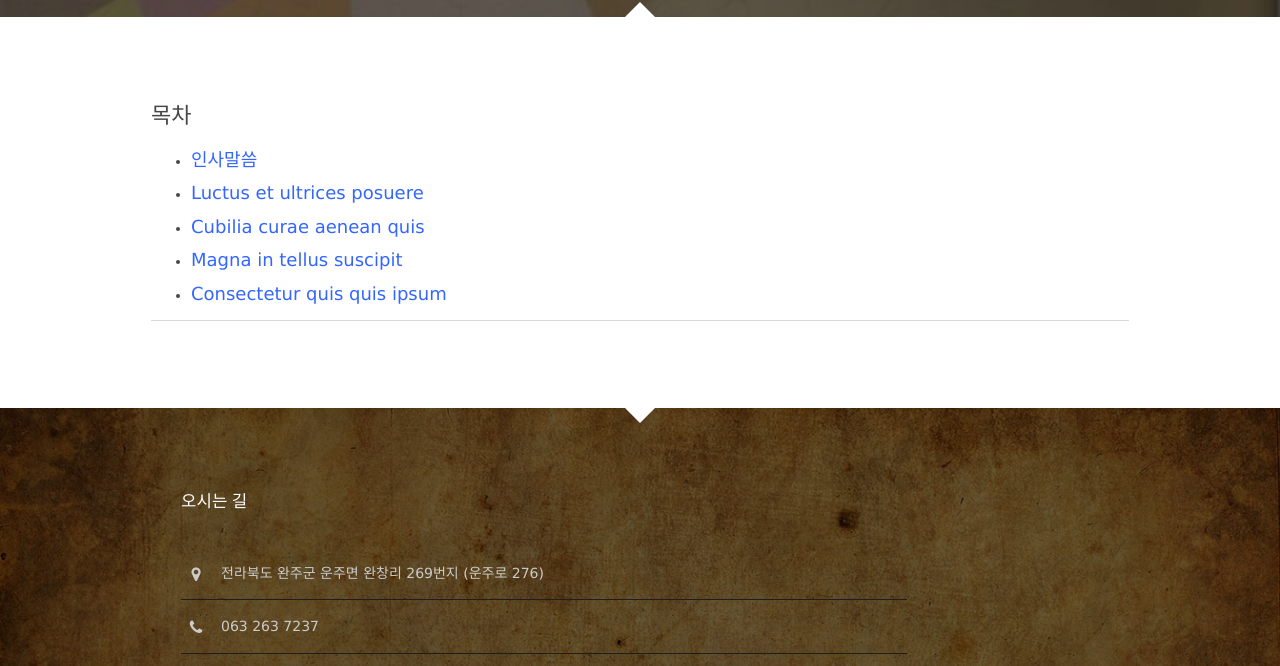
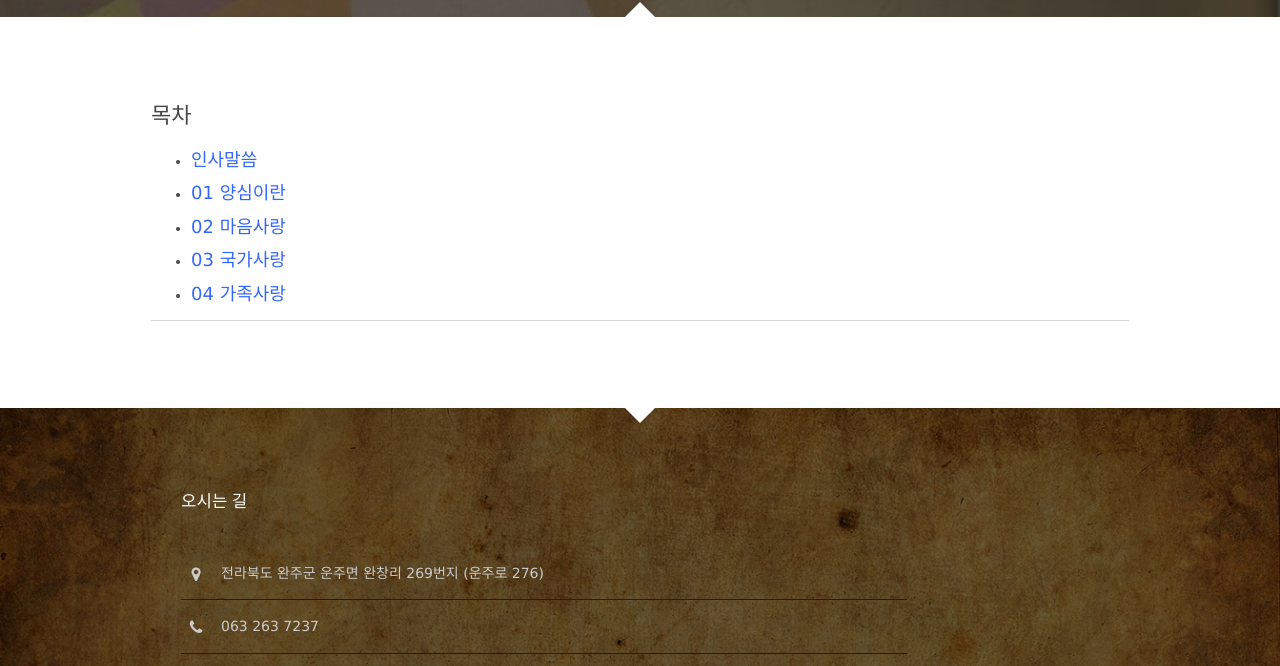
Before and after one commit to mothcar/ganghee, a plain HTML site: page pages/g_indexer.html in a window 1280 px wide. Shown: the part 97-763 px from the top of the page. Drawn offline with Linux system fonts and the light colour scheme.

Commit message:
index test

```diff
--- a/pages/g_indexer.html
+++ b/pages/g_indexer.html
@@ -48,10 +48,10 @@
         <h6 class="title">목차</h6>
         <ul class="paul-an">
           <li><a href="../pages/g_greeting.html">인사말씀</a></li>
-          <li><a href="#">Luctus et ultrices posuere</a></li>
-          <li><a href="#">Cubilia curae aenean quis</a></li>
-          <li><a href="#">Magna in tellus suscipit</a></li>
-          <li><a href="#">Consectetur quis quis ipsum</a></li>
+          <li><a href="#">01 양심이란</a></li>
+          <li><a href="#">02 마음사랑</a></li>
+          <li><a href="#">03 국가사랑</a></li>
+          <li><a href="#">04 가족사랑</a></li>
         </ul>
         <hr>
 
```
